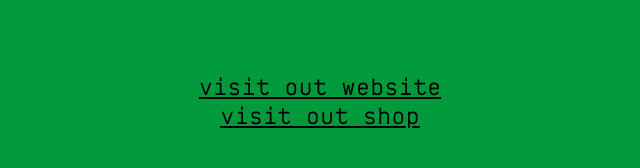
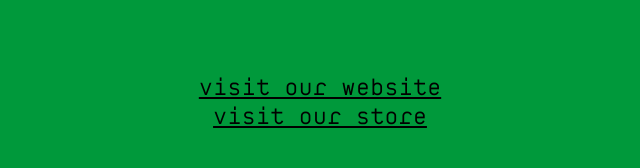
Before and after one commit to vasilisakarelova/tush.teaser, a plain HTML site: page index.html in a window 1280 px wide. Shown: the part 1014-1182 px from the top of the page, 320-960 px from the left. Drawn offline with nearby package versions, Linux system fonts and the light colour scheme.

Commit message:
small change

```diff
--- a/index.html
+++ b/index.html
@@ -29,8 +29,8 @@
           <h1 class='socials-headline'>check out our instagram</h1>
           <div class='socials-body'></div>
           <div class='socials-group'>
-            <div class='socials-link'><a href='http://www.tushmagazine.com'>visit out website</a></div>
-            <div class='socials-link'><a href='http://www.tushmagazine.com'>visit out shop</a></div>
+            <div class='socials-link'><a href='http://www.tushmagazine.com'>visit our website</a></div>
+            <div class='socials-link'><a href='http://store.tushmagazine.com'>visit our store</a></div>
           </div>
         </div>
       </section>
```
